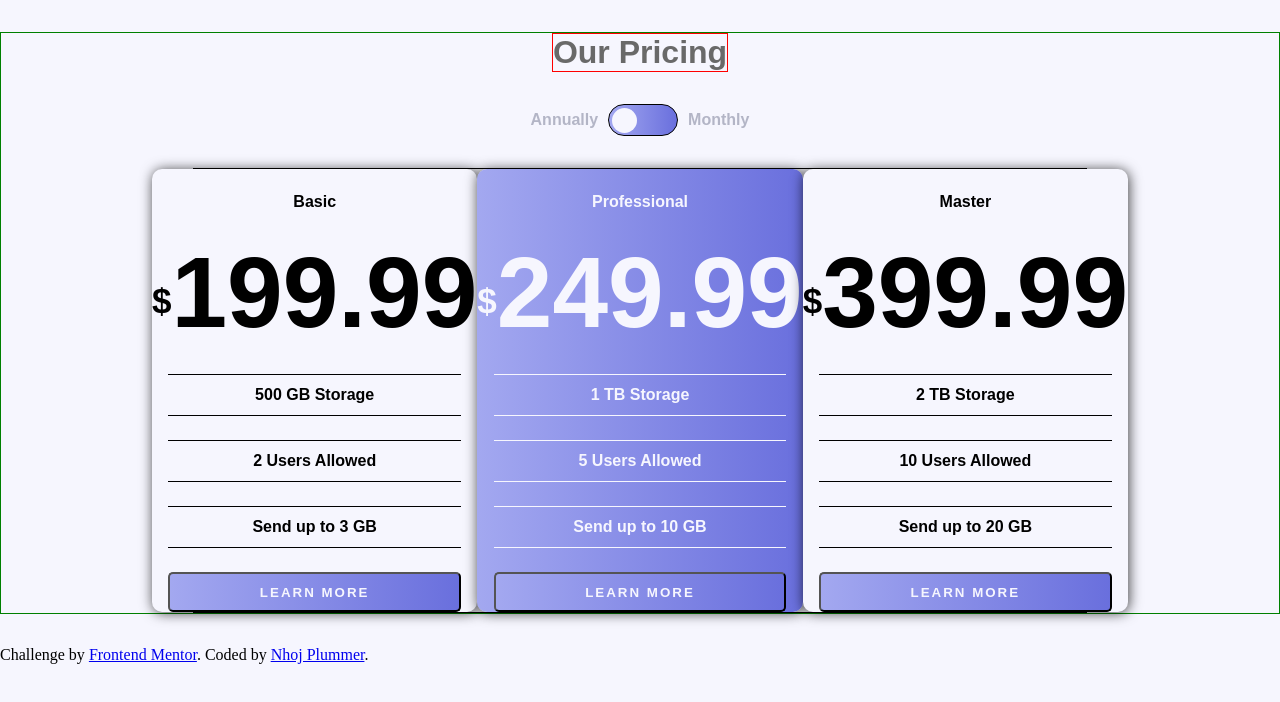
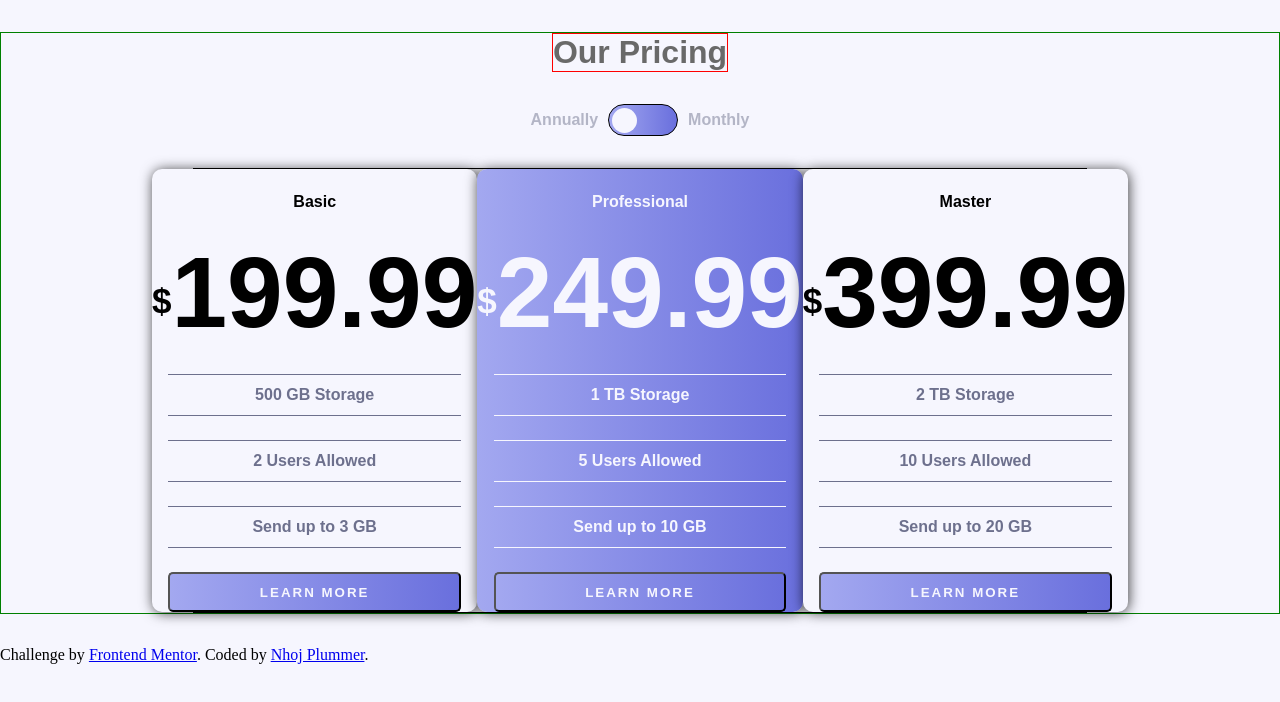
Before and after one commit to Nhoj-Plummer/pricing-component-with-toggle, a React (Create React App) app: page / in a window 1280 px wide. Shown: the top 702 px of the page. Built offline with nearby package versions, Linux system fonts and the light colour scheme.

Commit message:
Making updates and more to code

```diff
--- a/src/components/Card/card.css
+++ b/src/components/Card/card.css
@@ -25,7 +25,6 @@
   vertical-align: middle;
   line-height: 2.5;
   width: 90%;
-
   border-top: 1px solid;
   border-bottom: 1px solid;
 }
--- a/src/components/Card/card.js
+++ b/src/components/Card/card.js
@@ -1,7 +1,7 @@
 import React from "react";
 import "./Card.css";
 
-const Card = ({id, style, title, price, storage, users, sendGB}) => {
+const Card = ({id, style, title, price, storage, users, sendGB, textColor, buttonColor}) => {
   return (
     <div className="card-container" id={id} style={style}>
       <div className="card-container_text">
@@ -12,7 +12,7 @@ const Card = ({id, style, title, price, storage, users, sendGB}) => {
         </h1>
       </div>
 
-      <div className="card-container_rules">
+      <div className="card-container_rules" style={textColor}>
         <ul>
           <li>
             <span>{storage}</span>
@@ -26,7 +26,7 @@ const Card = ({id, style, title, price, storage, users, sendGB}) => {
         </ul>
       </div>
 
-      <div className="card-container-button">
+      <div className="card-container-button" style={buttonColor}>
         <button>LEARN MORE</button>
       </div>
     </div>
--- a/src/containers/Pricing/pricing.js
+++ b/src/containers/Pricing/pricing.js
@@ -7,7 +7,7 @@ const Pricing = () => {
   const [price, setPrice] = useState();
 
   const annualData = [
-    {id: 1, title: "Basic", price: "199.99", storage: "500 GB Storage", users: "2 Users Allowed", sendGB: "Send up to 3 GB"},
+    {id: 1, title: "Basic", price: "199.99", storage: "500 GB Storage", users: "2 Users Allowed", sendGB: "Send up to 3 GB", textColor: {color: "var(--color-grayish-blue)"}},
     {
       id: 2,
       style: {background: "var(--color-gradient)", color: "var( --color-very-light-grayish-blue)"},
@@ -17,7 +17,7 @@ const Pricing = () => {
       users: "5 Users Allowed",
       sendGB: "Send up to 10 GB"
     },
-    {id: 3, title: "Master", price: "399.99", storage: "2 TB Storage", users: "10 Users Allowed", sendGB: "Send up to 20 GB"}
+    {id: 3, title: "Master", price: "399.99", storage: "2 TB Storage", users: "10 Users Allowed", sendGB: "Send up to 20 GB", textColor: {color: "var(--color-grayish-blue)"}}
   ];
 
   return (
@@ -38,7 +38,7 @@ const Pricing = () => {
         <div className="pricing-container_prices annually">
           {annualData.map(option => {
             console.log("option", option);
-            return <Card id={option.id} style={option.style} title={option.title} price={option.price} storage={option.storage} users={option.users} sendGB={option.sendGB} />;
+            return <Card id={option.id} style={option.style} title={option.title} price={option.price} storage={option.storage} users={option.users} sendGB={option.sendGB} textColor={option.textColor} />;
           })}
           {/* <Card title="Annually" /> */}
         </div>
```
